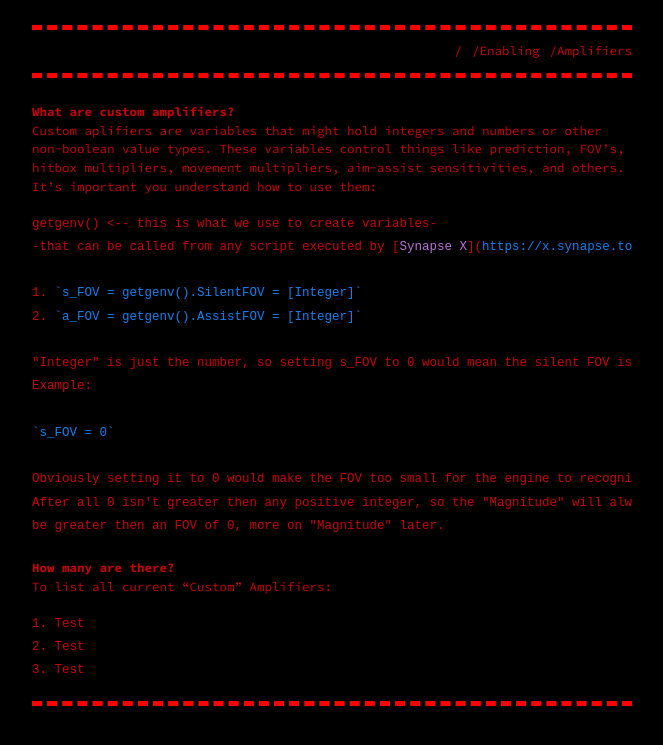
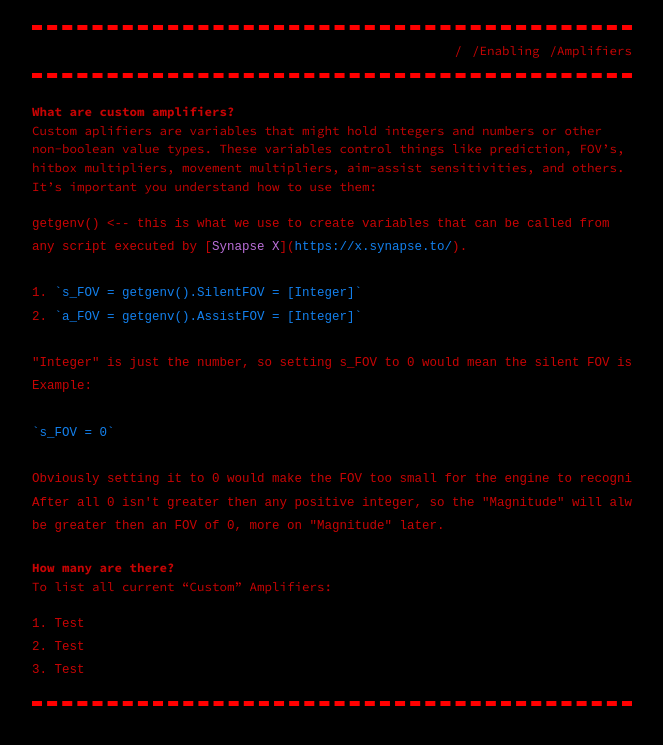
Before and after one commit to Darkfire0576/Darkus, a Jekyll site: the page built from Amplifiers.md, in a window 1280 px wide. Shown: the top 745 px of the page, without its empty margins (308-971 px from the left). Built offline with Jekyll 4.4.1, drawn with Linux system fonts in a browser that asks for light colours.

````diff
--- a/Amplifiers.md
+++ b/Amplifiers.md
@@ -10,8 +10,8 @@ Custom aplifiers are variables that might hold integers and numbers or other non
 It's important you understand how to use them:
 
 ```markdown
-getgenv() <-- this is what we use to create variables-
--that can be called from any script executed by [Synapse X](https://x.synapse.to/).
+getgenv() <-- this is what we use to create variables that can be called from
+any script executed by [Synapse X](https://x.synapse.to/).
 
 1. `s_FOV = getgenv().SilentFOV = [Integer]`
 2. `a_FOV = getgenv().AssistFOV = [Integer]`
````
